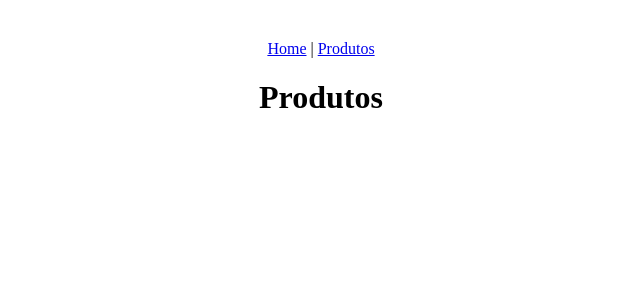
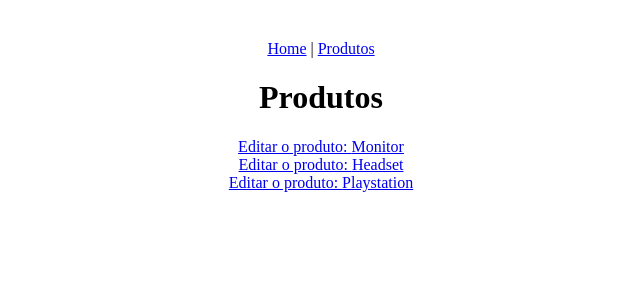
Before and after one commit to Emii2003/CP_web, a React (Vite) app: page /produtos in a window 1280 px wide. Shown: the top 300 px of the page, without its empty margins (319-959 px from the left). Built offline with nearby package versions, Linux system fonts and the light colour scheme.

Commit message:
Finalizando as rotas

```diff
--- /dev/null
+++ b/src/components/listaProdutos.js
@@ -0,0 +1,20 @@
+export const listaProdutos = [
+    {
+        id: 1,
+        nome: 'Monitor',
+        preco: 10000
+    },
+
+    {
+        id: 2,
+        nome: 'Headset',
+        preco: 50
+    },
+
+    {
+        id: 3,
+        nome: 'Playstation',
+        preco: 5000
+    }
+
+]
--- a/src/main.jsx
+++ b/src/main.jsx
@@ -1,7 +1,7 @@
 import App from './App.jsx'
 import React from 'react'
 import ReactDOM from 'react-dom/client'
-import { createBrowserRouter, RouterProvider} from 'react-router-dom';
+import { createBrowserRouter, RouterProvider, Navigate} from 'react-router-dom';
 import Home from './routes/Home/index.jsx'
 import Produtos from './routes/Produtos/index.jsx'
 import EditarProdutos from './routes/EditarProdutos/index.jsx'
@@ -24,6 +24,10 @@
       {
         path:"/produtos/editar/:id",
         element:<EditarProdutos/>,
+      },
+      {
+        path:"/antiga",
+        element:<Navigate to="/"/>,
       }
     ]
   }
--- a/src/routes/EditarProdutos/index.jsx
+++ b/src/routes/EditarProdutos/index.jsx
@@ -1,7 +1,24 @@
+import { useParams, useNavigate} from "react-router-dom"
+import { listaProdutos } from "../../components/listaProdutos"
 export default function EditarProdutos(){
+
+    const lista = listaProdutos
+    const navegacao = useNavigate()
+    const {id} = useParams()
+
+    const proc = lista.filter(prod => prod.id == id)
+    const produto = proc[0]
+
+    const salvar = ()=>{
+        alert(`Produto: ${produto.nome} editado com sucesso!!`)
+        return navegacao('/produtos')
+    }
+
     return(
         <main>
             <h1>Editar Produtos</h1>
+            <p>Editando os dados do produto {produto.nome}</p>
+            <button onClick={salvar}>Salvar</button>
         </main>
     )
 }
--- a/src/routes/Produtos/index.jsx
+++ b/src/routes/Produtos/index.jsx
@@ -1,7 +1,19 @@
+import { Link } from "react-router-dom";
+import { listaProdutos } from "../../components/listaProdutos";
+
+
 export default function Produtos(){
     return(
         <main>
             <h1>Produtos</h1>
+            {listaProdutos.map(prod =>(
+                <div key={prod.id}>
+                    <Link to={`/produtos/editar/${prod.id}`}>
+                        Editar o produto: {prod.nome}
+                    </Link>
+                </div>
+
+            ))}
         </main>
     )
 }
```
Also changed, not shown: src/App.jsx (line endings or trailing spaces).
